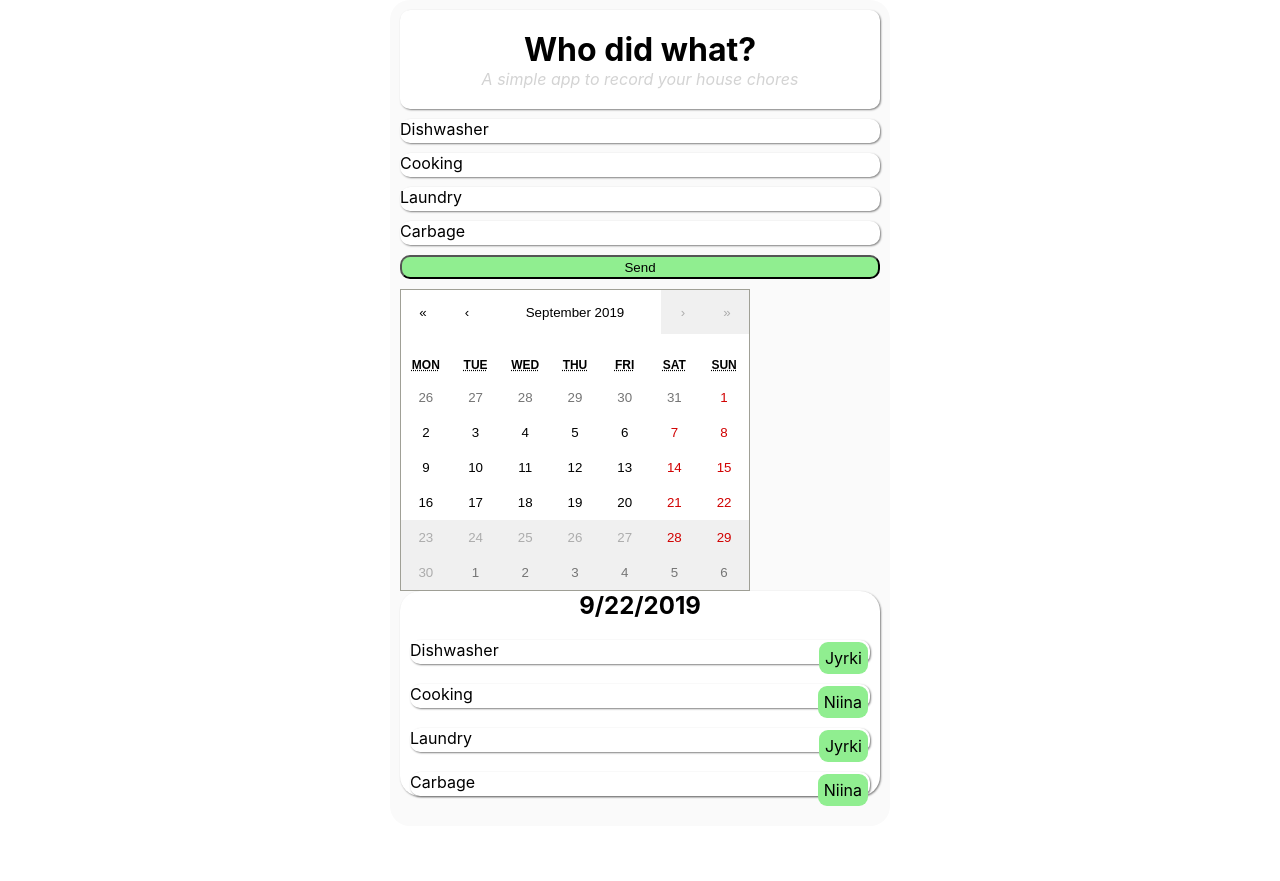
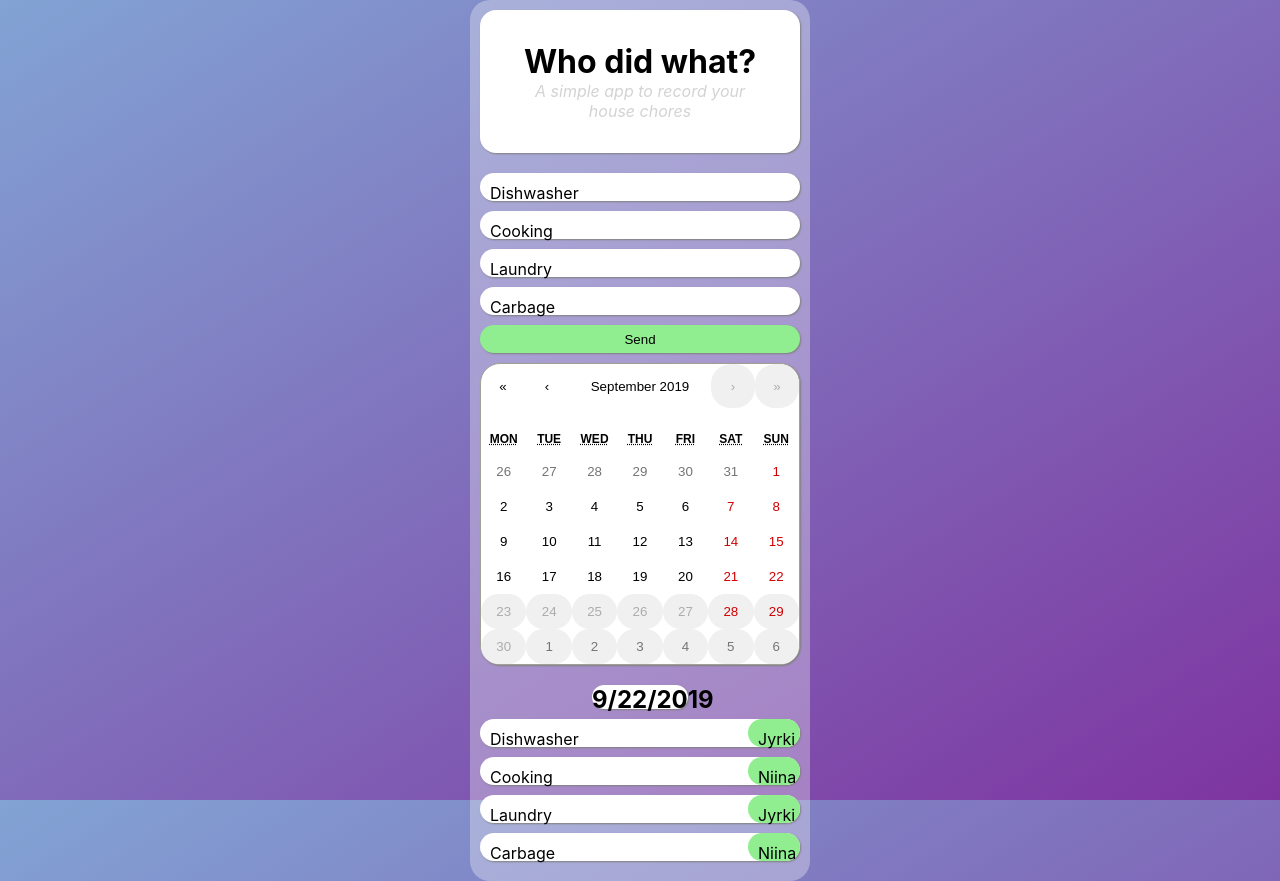
Before and after one commit to caldre/tasklist, a React (Create React App) app: page / in a window 1280 px wide. Before the commit the page ends 826 px from the top, so only its background shows below. Built offline with nearby package versions, Linux system fonts and the light colour scheme.

Commit message:
Brushed css a bit

```diff
--- a/src/App.js
+++ b/src/App.js
@@ -16,6 +16,7 @@ const App = () => {
         <Header />
         <TaskBoard />
         <Calendar
+          className="calendar"
           onChange={date => setState({ date: date.toLocaleDateString() })}
           maxDate={new Date()}
         />
--- a/src/DateDetails.js
+++ b/src/DateDetails.js
@@ -8,41 +8,31 @@ const DateDetails = props => {
     <Consumer>
       {value => {
         const { tasksHistory } = value;
-        const arrayOfSelectedDate = tasksHistory.filter(
-          taskHistory => taskHistory.date === props.date
-        );
 
-        if (arrayOfSelectedDate.length > 0) {
-          const objectOfSelectedDate = arrayOfSelectedDate[0];
-
-          const keys = Object.keys(objectOfSelectedDate).slice(1);
-          const values = Object.values(objectOfSelectedDate).slice(1);
-
-          const renderThis = keys.map((key, i) => {
-            const keyValuePaired = values[i];
-
-            return (
-              <p className="task" key={key}>
-                {key[0].toUpperCase()}
-                {key.slice(1)}
-                <span>{keyValuePaired}</span>
-              </p>
-            );
+        const renderDate = tasksHistory
+          .filter(taskHistory => taskHistory.date === props.date)
+          .map(selectedDate => {
+            return Object.entries(selectedDate)
+              .slice(1)
+              .map(([key, value]) => (
+                <div key={key} className="task">
+                  <p>{key}</p>
+                  <span className="occupant">{value}</span>
+                </div>
+              ));
           });
 
-          return (
-            <div className="date-card">
-              <h2>{props.date}</h2>
-              {renderThis}
-            </div>
-          );
-        } else
-          return (
-            <div className="date-card">
-              <h2>{props.date}</h2>
-              <p>No data from this day.</p>
-            </div>
-          );
+        const renderNoData = <p>No data from this day.</p>;
+
+        const renderDateContent = renderDate.length ? renderDate : renderNoData;
+
+        const renderDateDetails = (
+          <div className="date-card">
+            <h2>{props.date}</h2>
+            {renderDateContent}
+          </div>
+        );
+        return renderDateDetails;
       }}
     </Consumer>
   );
--- a/src/Task.js
+++ b/src/Task.js
@@ -17,13 +17,12 @@ const Task = props => {
 
         return (
           <div className="task" onClick={() => setIsPartyShown(!isPartyShown)}>
-            {props.name[0].toUpperCase()}
-            {props.name.slice(1)}
+            <p>{props.name}</p>
 
             {isPartyShown ? (
               occupantList.map(occupant => (
                 <span
-                  className="occupantlist"
+                  className="occupant"
                   key={occupant}
                   onClick={() => setOccupantSelected(occupant)}
                 >
--- a/src/app.css
+++ b/src/app.css
@@ -1,5 +1,4 @@
 * {
-  box-sizing: border-box;
   user-select: none;
   margin: 0px;
   padding: 0px;
@@ -12,21 +11,26 @@ body {
     sans-serif;
   -webkit-font-smoothing: antialiased;
   -moz-osx-font-smoothing: grayscale;
+  background-image: linear-gradient(to bottom right, #82a3d4, #7e34a0);
+  height: 100vh;
 }
 
 .container {
+  border-radius: 20px;
+  display: flex;
+  flex-direction: column;
   padding: 10px;
   margin: auto;
-  max-width: 500px;
-  background-color: #fafafa;
-  border-radius: 20px;
+  min-width: 20vh;
+  max-width: 40vh;
+  background-color: #fafafa50;
 }
 
 .header {
-  padding: 20px 10px;
   margin-bottom: 10px;
+  border-radius: 2vh;
+  padding: 4vh;
   text-align: center;
-  border-radius: 10px;
   background-color: white;
   box-shadow: 1px 1px 2px rgb(128, 128, 128);
 }
@@ -36,36 +40,55 @@ body {
   font-style: italic;
 }
 
-.task-board {
-  border-radius: 10px;
-}
-
 .task {
-  height: 3vh;
+  display: flex;
+  flex-direction: row;
+  height: 3.5vh;
   transition: 0.15s;
-  border-radius: 10px;
-  margin-bottom: 10px;
+  border-radius: 20px;
+  margin: 10px 0px;
   background-color: white;
   box-shadow: 1px 1px 2px rgb(128, 128, 128);
-  align-self: auto;
 }
 
 .task:hover {
   background-color: aliceblue;
 }
 
+.task p {
+  flex: 6;
+  padding: 10px;
+  text-transform: capitalize;
+}
+
+.occupant {
+  padding: 10px;
+  width: 4vh;
+  transition: 0.15s;
+  border-radius: 20px;
+  margin-left: 2px;
+  background-color: lightgreen;
+  text-align: center;
+}
+
+.occupant:hover {
+  transition: 0.15s;
+  background-color: rgb(110, 200, 110);
+}
+
 .button {
   transition: 0.15s;
   width: 100%;
-  height: 3vh;
+  height: 3.5vh;
   margin-bottom: 10px;
-  border-radius: 10px;
-  color: black;
+  border-radius: 20px;
   background-color: lightgreen;
+  border: none;
+  box-shadow: 1px 1px 2px rgb(128, 128, 128);
 }
 
 .button:hover {
-  transition: 0.2s;
+  transition: 0.15s;
   background-color: rgb(110, 200, 110);
 }
 
@@ -73,60 +96,33 @@ body {
   outline: 0;
 }
 
+.calendar {
+  border-radius: 20px;
+  box-shadow: 1px 1px 2px rgb(128, 128, 128);
+  width: 100%;
+}
+
+.calendar button {
+  border-radius: 20px;
+}
+
 .date-card {
-  margin: 0px;
-  max-width: 500px;
+  margin-top: 20px;
+  min-height: 3vh;
+}
+
+.date-card h2 {
+  margin: auto;
+  width: 12vh;
+
+  height: 3vh;
+  text-align: center;
   background-color: #ffffff;
   border-radius: 20px;
   box-shadow: 1px 1px 2px rgb(128, 128, 128);
 }
 
-.date-card h2 {
-  text-align: center;
+.date-card p {
+  padding: 10px;
+  text-transform: capitalize;
 }
-
-.date-card p {
-  margin: 20px 10px;
-}
-
-span {
-  transition: 0.2s;
-  min-width: 4vh;
-  border-radius: 9px;
-  margin-top: 2px;
-  margin-right: 2px;
-  padding: 6px;
-  float: right;
-  color: black;
-  background-color: lightgreen;
-  text-align: center;
-}
-
-.occupantlist {
-  min-width: 4vh;
-  vertical-align: bottom;
-}
-
-.occupantlist:hover {
-  transition: 0.15s;
-  background-color: rgb(110, 200, 110);
-}
-
-.occupantlist:first-child {
-  border-left: 1px solid rgb(128, 128, 128);
-  border-top-left-radius: 0%;
-  border-bottom-left-radius: 0%;
-}
-
-.occupantlist:last-child {
-  border-right: 1px solid rgb(128, 128, 128);
-  border-top-left-radius: 10px;
-  border-bottom-left-radius: 10px;
-  border-top-right-radius: 0%;
-  border-bottom-right-radius: 0%;
-}
-
-.occupantlist:last-child:hover {
-  border-top-right-radius: 0%;
-  border-bottom-right-radius: 0%;
-}
```
